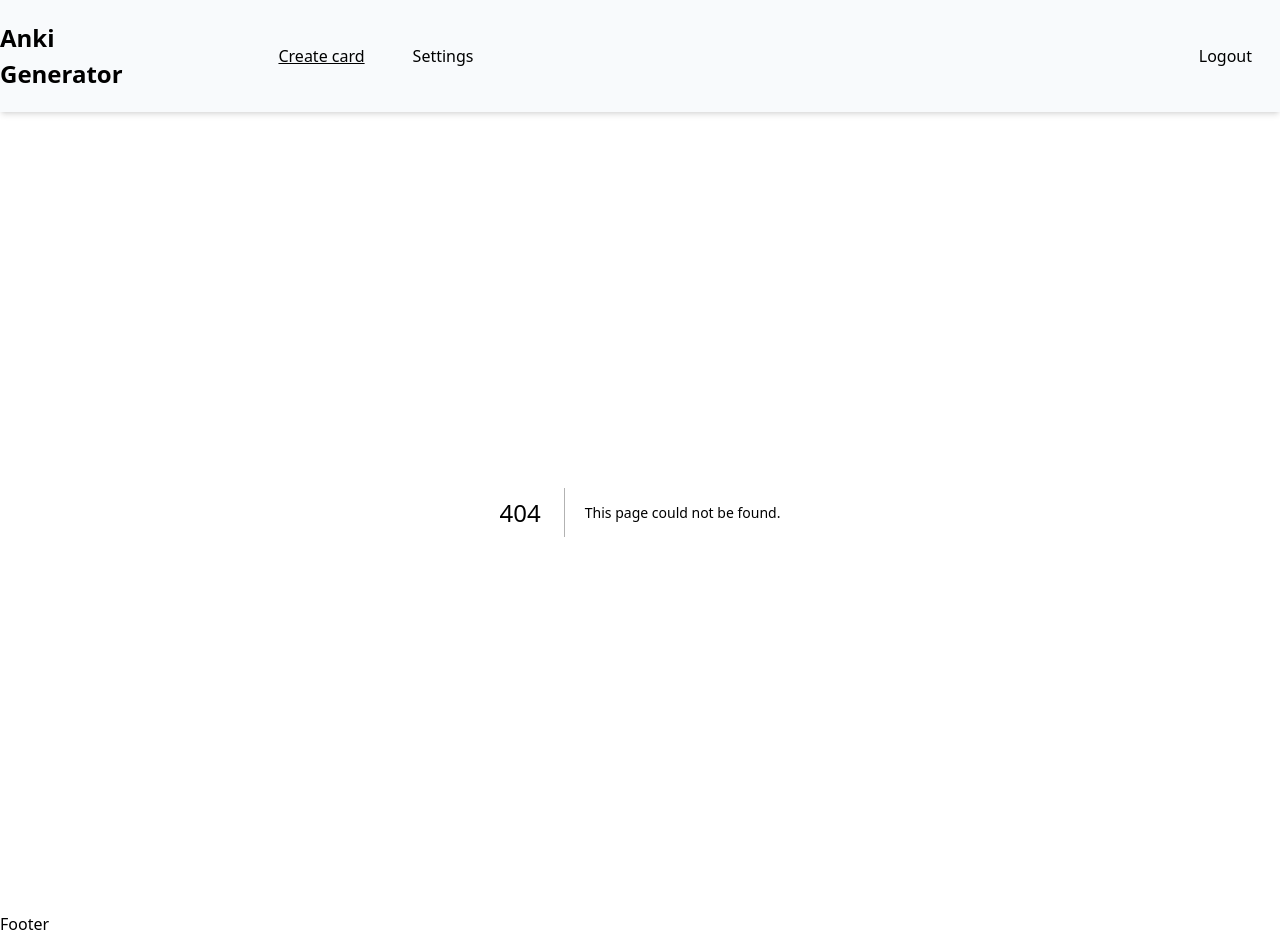
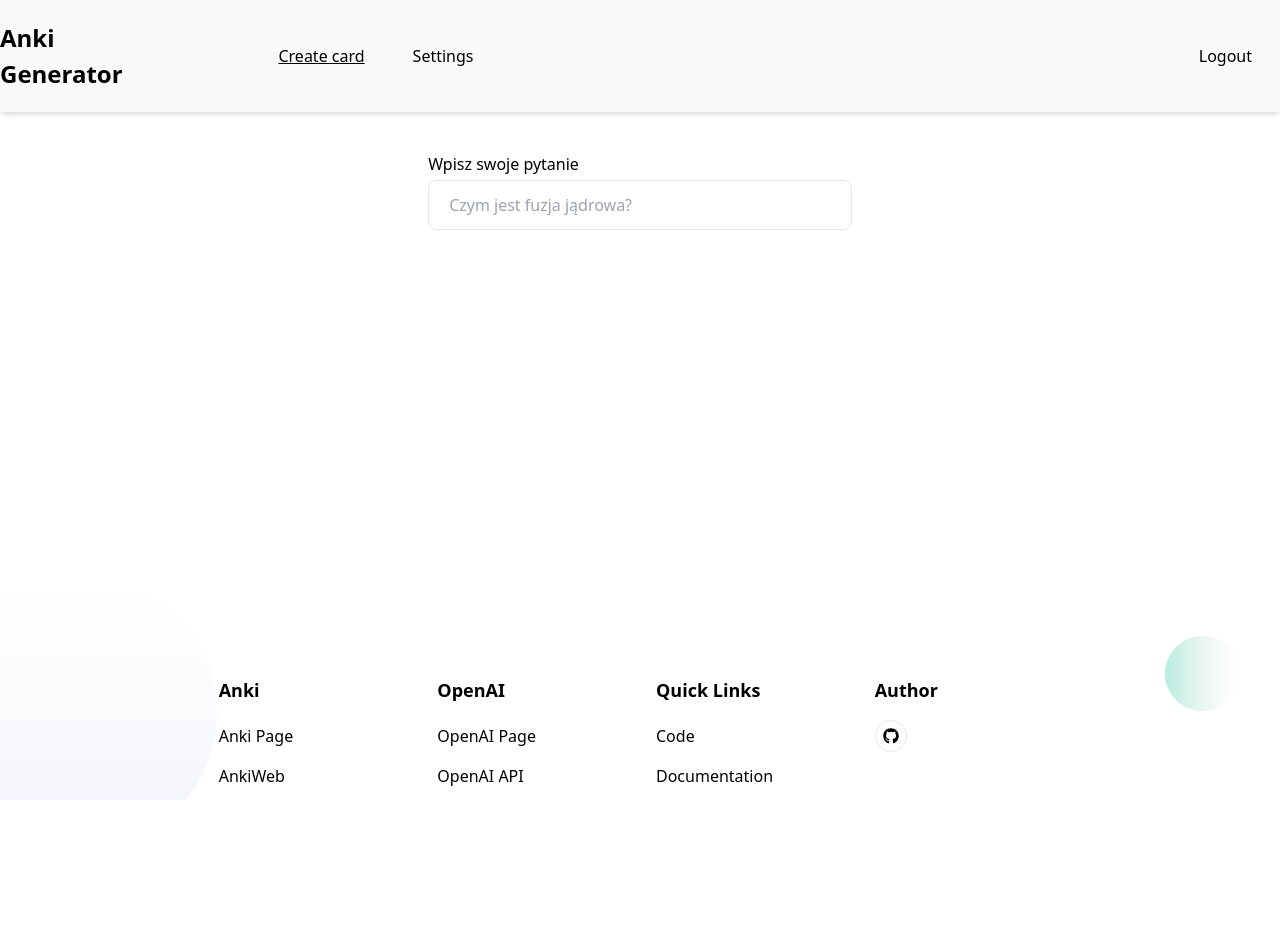
Before and after one commit to MarcinParda/anki-chatgpt, a Next.js app: page /create-card in a window 1280 px wide. Before the commit this address had no page. After the commit the page ends 800 px from the top, so only its background shows below. Built offline with nearby package versions, Linux system fonts and the light colour scheme; what tailgrids would draw is missing.

Commit message:
feat: :sparkles: added input for question

```diff
--- a/components/Footer.tsx
+++ b/components/Footer.tsx
@@ -1,5 +1,164 @@
-import React from 'react';
+import React, { ReactNode } from 'react';
+import { FaGithub } from 'react-icons/fa';
+
+interface FooterSection {
+  title: string;
+  links: { label: ReactNode; href: string }[];
+}
+
+const sections: FooterSection[] = [
+  {
+    title: 'Anki',
+    links: [
+      {
+        label: 'Anki Page',
+        href: '#',
+      },
+      {
+        label: 'AnkiWeb',
+        href: '#',
+      },
+    ],
+  },
+  {
+    title: 'OpenAI',
+    links: [
+      {
+        label: 'OpenAI Page',
+        href: '#',
+      },
+      {
+        label: 'OpenAI API',
+        href: '#',
+      },
+    ],
+  },
+  {
+    title: 'Quick Links',
+    links: [
+      {
+        label: 'Code',
+        href: '#',
+      },
+      {
+        label: 'Documentation',
+        href: '#',
+      },
+    ],
+  },
+  {
+    title: 'Author',
+    links: [
+      {
+        label: (
+          <a
+            title="Github Profile"
+            href="#"
+            className="text-dark hover:bg-primary hover:border-primary mr-3 flex h-8 w-8 items-center justify-center rounded-full border border-[#E5E5E5] hover:text-white sm:mr-4 lg:mr-3 xl:mr-4"
+          >
+            <FaGithub />
+          </a>
+        ),
+        href: '#',
+      },
+    ],
+  },
+];
+
+const FooterSection = ({ title, links }: FooterSection) => (
+  <div className="w-full px-4 sm:w-1/2 lg:w-2/12">
+    <div className="w-full">
+      <h4 className="text-dark mb-4 text-lg font-semibold">{title}</h4>
+      <ul>
+        {links.map((link) => (
+          <li key={link.href}>
+            <a
+              href={link.href}
+              className="text-body-color hover:text-primary mb-2 inline-block text-base leading-loose"
+            >
+              {link.label}
+            </a>
+          </li>
+        ))}
+      </ul>
+    </div>
+  </div>
+);
 
 export const Footer = () => {
-  return <div>Footer</div>;
+  return (
+    <footer className="relative z-10 bg-white pt-20">
+      <div className="container mx-auto">
+        <div className="-mx-4 flex flex-wrap justify-center">
+          {sections.map((section) => (
+            <FooterSection
+              key={section.title}
+              title={section.title}
+              links={section.links}
+            />
+          ))}
+        </div>
+      </div>
+      <FooterBackgroundCircles />
+    </footer>
+  );
 };
+
+const FooterBackgroundCircles = () => (
+  <div>
+    <span className="absolute left-0 bottom-0 z-[-1]">
+      <svg
+        width="217"
+        height="229"
+        viewBox="0 0 217 229"
+        fill="none"
+        xmlns="http://www.w3.org/2000/svg"
+      >
+        <path
+          d="M-64 140.5C-64 62.904 -1.096 1.90666e-05 76.5 1.22829e-05C154.096 5.49924e-06 217 62.904 217 140.5C217 218.096 154.096 281 76.5 281C-1.09598 281 -64 218.096 -64 140.5Z"
+          fill="url(#paint0_linear_1179_5)"
+        />
+        <defs>
+          <linearGradient
+            id="paint0_linear_1179_5"
+            x1="76.5"
+            y1="281"
+            x2="76.5"
+            y2="1.22829e-05"
+            gradientUnits="userSpaceOnUse"
+          >
+            <stop stop-color="#3056D3" stop-opacity="0.08" />
+            <stop offset="1" stop-color="#C4C4C4" stop-opacity="0" />
+          </linearGradient>
+        </defs>
+      </svg>
+    </span>
+    <span className="absolute top-10 right-10 z-[-1]">
+      <svg
+        width="75"
+        height="75"
+        viewBox="0 0 75 75"
+        fill="none"
+        xmlns="http://www.w3.org/2000/svg"
+      >
+        <path
+          d="M37.5 -1.63918e-06C58.2107 -2.54447e-06 75 16.7893 75 37.5C75 58.2107 58.2107 75 37.5 75C16.7893 75 -7.33885e-07 58.2107 -1.63918e-06 37.5C-2.54447e-06 16.7893 16.7893 -7.33885e-07 37.5 -1.63918e-06Z"
+          fill="url(#paint0_linear_1179_4)"
+        />
+        <defs>
+          <linearGradient
+            id="paint0_linear_1179_4"
+            x1="-1.63917e-06"
+            y1="37.5"
+            x2="75"
+            y2="37.5"
+            gradientUnits="userSpaceOnUse"
+          >
+            <stop stop-color="#13C296" stop-opacity="0.31" />
+            <stop offset="1" stop-color="#C4C4C4" stop-opacity="0" />
+          </linearGradient>
+        </defs>
+      </svg>
+    </span>
+  </div>
+);
--- /dev/null
+++ b/components/Input.tsx
@@ -0,0 +1,21 @@
+import React from 'react';
+
+interface InputProps {
+  label: string;
+  type?: string;
+  name?: string;
+  placeholder?: string;
+  disabled?: boolean;
+}
+
+export const Input = ({ label, ...inputParams }: InputProps) => {
+  return (
+    <label className="mb-3 block text-base font-medium text-black">
+      <span>{label}</span>
+      <input
+        className="mt-1 border-form-stroke text-body-color placeholder-body-color focus:border-primary active:border-primary w-full rounded-lg border-[1.5px] py-3 px-5 font-medium outline-none transition disabled:cursor-default disabled:bg-[#F5F7FD]"
+        {...inputParams}
+      />
+    </label>
+  );
+};
--- a/components/Navbar.tsx
+++ b/components/Navbar.tsx
@@ -18,6 +18,8 @@ export const Navbar = () => {
           <div className="flex w-full items-center justify-between px-4">
             <div>
               <button
+                type="button"
+                title="Toggle Menu"
                 id="navbarToggler"
                 className="ring-primary absolute right-4 top-1/2 block -translate-y-1/2 rounded-lg px-3 py-[6px] focus:ring-2 lg:hidden"
               >
@@ -32,7 +34,7 @@ export const Navbar = () => {
                 <ul className="block lg:flex">
                   <li>
                     <a
-                      href="javascript:void(0)"
+                      href="#"
                       className="text-dark hover:text-primary flex text-base font-medium lg:inline-flex lg:ml-12 underline"
                     >
                       Create card
@@ -40,7 +42,7 @@ export const Navbar = () => {
                   </li>
                   <li>
                     <a
-                      href="javascript:void(0)"
+                      href="#"
                       className="text-dark hover:text-primary flex text-base font-medium lg:inline-flex lg:ml-12"
                     >
                       Settings
@@ -51,7 +53,7 @@ export const Navbar = () => {
             </div>
             <div className="hidden justify-end pr-16 sm:flex lg:pr-0">
               <a
-                href="javascript:void(0)"
+                href="#"
                 className="text-dark hover:text-primary py-3 px-7 text-base font-medium"
               >
                 Logout
--- a/package.json
+++ b/package.json
@@ -18,6 +18,7 @@
     "next": "13.1.6",
     "react": "18.2.0",
     "react-dom": "18.2.0",
+    "react-icons": "^4.7.1",
     "tailgrids": "^2.0.1",
     "typescript": "4.9.5"
   },
--- /dev/null
+++ b/pages/create-card.tsx
@@ -0,0 +1,21 @@
+import { Input } from '@/components/Input';
+import React from 'react';
+import { FaDove } from 'react-icons/fa';
+
+const CreateCardPage = () => {
+  return (
+    <section className="max-w-5xl mx-auto pt-10">
+      <form className="flex gap-5">
+        <Input
+          label="Wpisz swoje pytanie"
+          type="text"
+          disabled={false}
+          name="question-input"
+          placeholder="Czym jest fuzja jądrowa?"
+        />
+      </form>
+    </section>
+  );
+};
+
+export default CreateCardPage;
```
Also changed, not shown: public/github-mark.svg (added), 1 other file (tests, documents, lock files or other folders).
